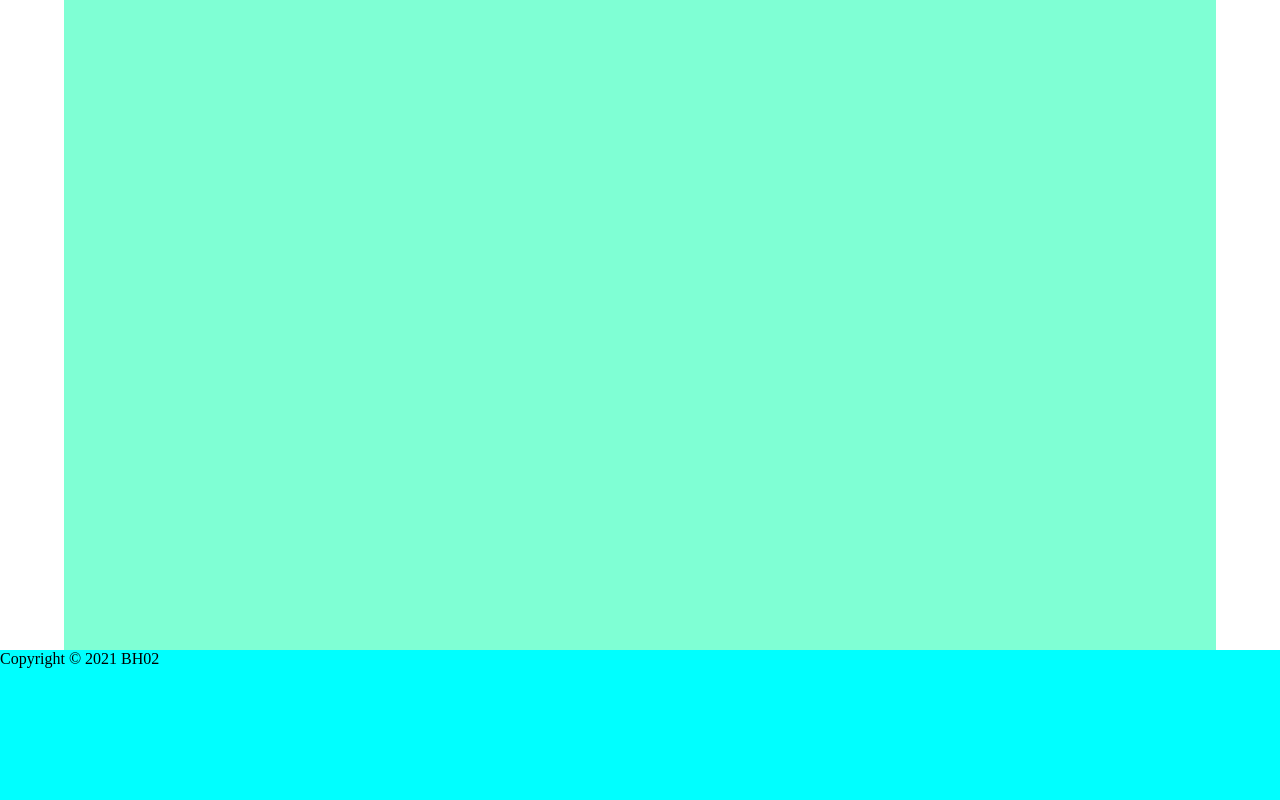
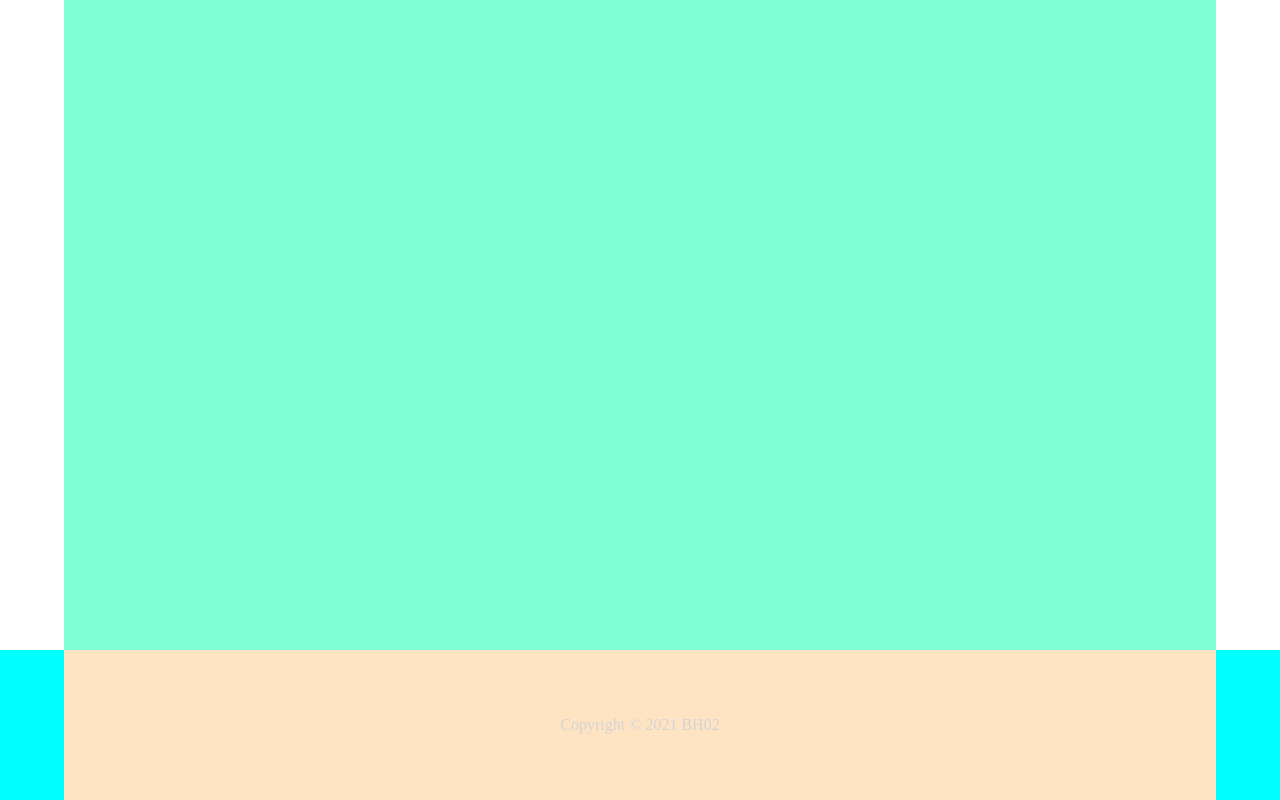
Before and after one commit to BH02/AEtutorial, a plain HTML site: page index.html in a window 1280 px wide. Shown: the part 400-1200 px from the top of the page. Drawn offline with Linux system fonts and the light colour scheme.

Commit message:
Update style.css

```diff
--- a/css/style.css
+++ b/css/style.css
@@ -18,3 +18,14 @@ footer{
     height: 150px;
     background-color: aqua;
 }
+.box{
+    width: 90%;
+    height: 100%;
+    margin: 0 auto;
+    background-color: bisque;
+}
+footer>.box{
+    text-align: center;
+    line-height: 150px;
+    color: lightgray;
+}
```
